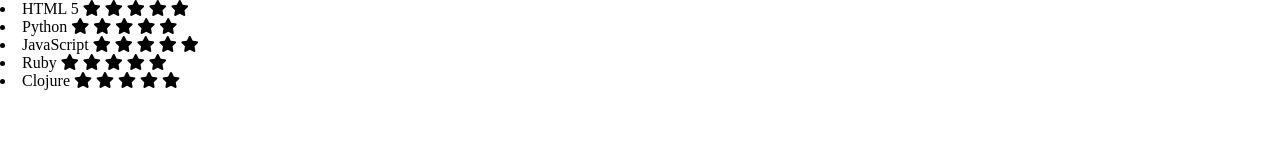
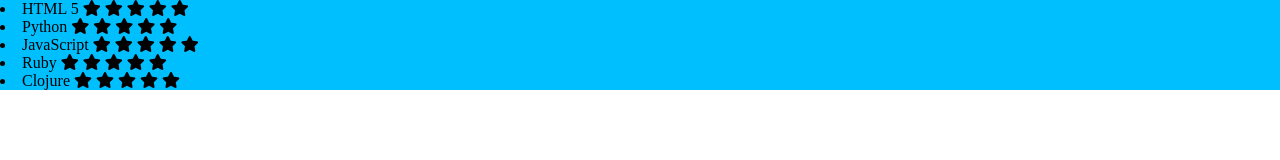
Before and after one commit to blindthief10/course, a plain HTML site: page exercises/daniel/daniel.html in a window 1280 px wide. Drawn offline with Linux system fonts and the light colour scheme.

Commit message:
make the section a flex container

```diff
--- a/exercises/daniel/daniel.scss
+++ b/exercises/daniel/daniel.scss
@@ -1,3 +1,9 @@
 body {
   margin: 0;
+
+  section {
+    background: deepskyblue;
+    display: flex;
+    flex-direction: column;
+  }
 }
```
Also changed, not shown: exercises/daniel/daniel.css.
